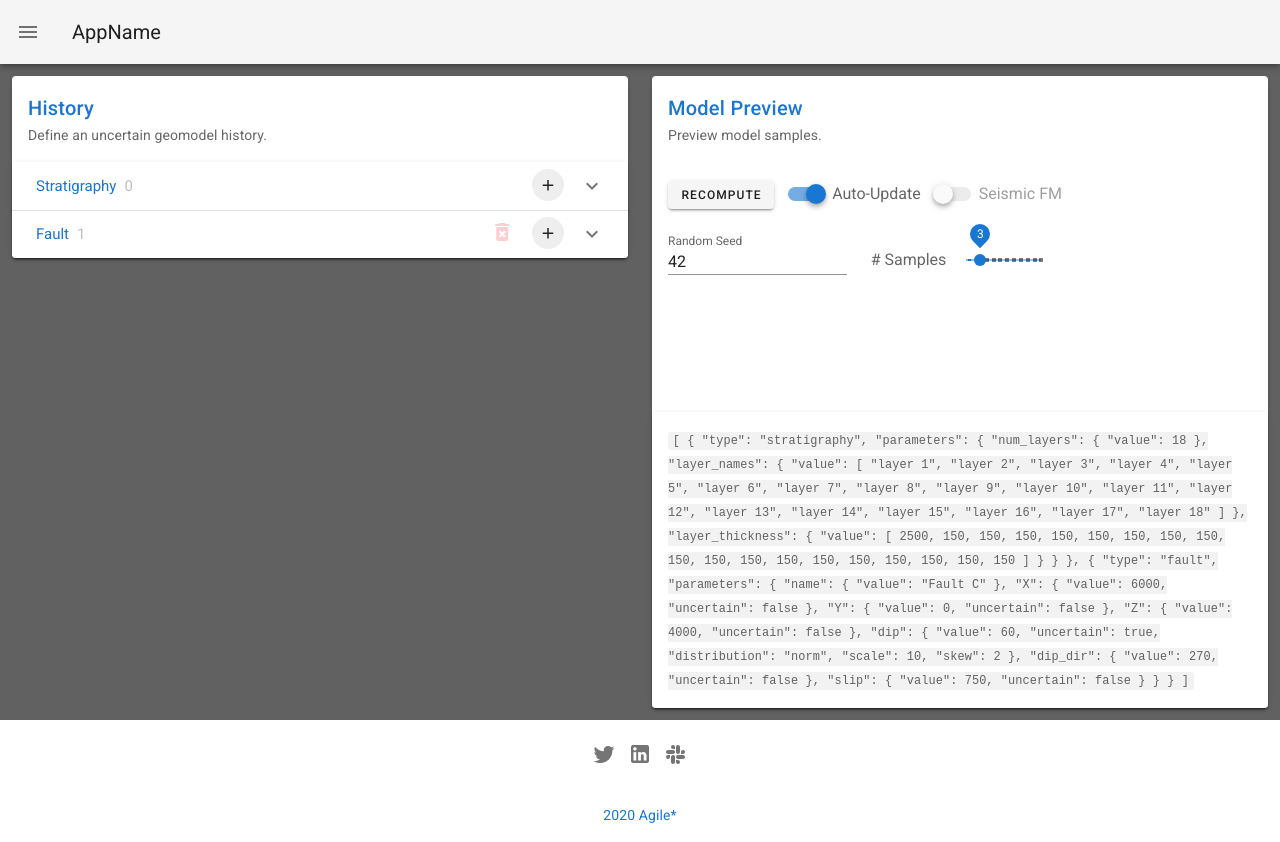
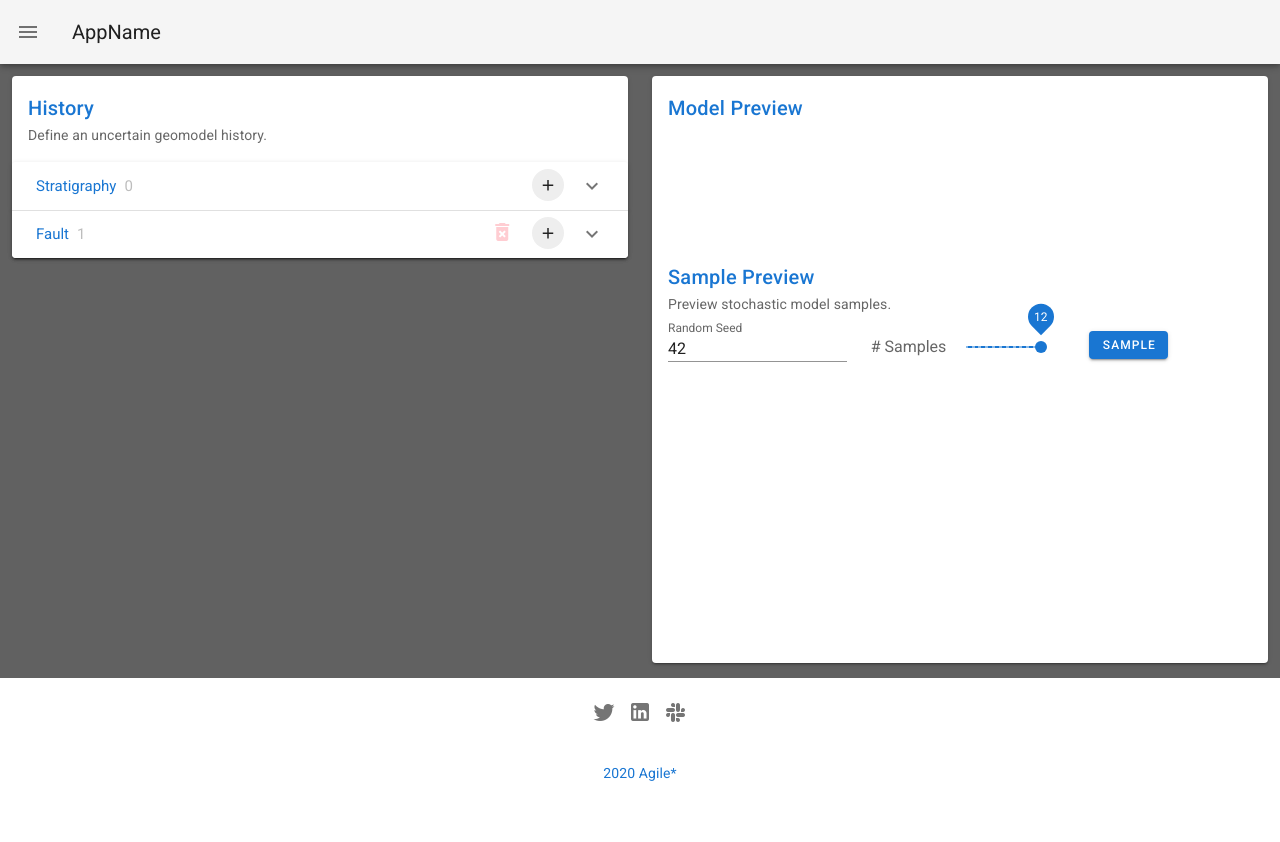
Before and after one commit to agilescientific/modelr2, a Vue app: page /#/model in a window 1280 px wide. After the commit the page ends 800 px from the top, so only its background shows below. Built offline with nearby package versions, Linux system fonts and the light colour scheme.

Commit message:
Fine tuning preview settings

```diff
--- a/src/components/Preview.vue
+++ b/src/components/Preview.vue
@@ -2,17 +2,22 @@
   <div>
     <v-card class="mx-auto">
       <v-card-title class="primary--text">Model Preview</v-card-title>
-      <v-card-subtitle>Preview model samples.</v-card-subtitle>
-      <div class="d-flex flex-row align-center">
-        <v-btn
-          class="ml-4"
-          small
-          @click="handlePreviews()"
-        >Recompute</v-btn>
-        <v-switch v-model="previewAutoReload" class="ml-3" label="Auto-Update"></v-switch>
-        <v-switch v-model="previewSeismic" class="ml-3" label="Seismic FM" disabled></v-switch>
-      </div>
-      <v-card-text>
+<!--      <v-card-subtitle></v-card-subtitle>-->
+      <v-card-text class="py-0">
+        <v-row>
+          <v-col cols="5">
+            <canvas id="canvasPreview"></canvas>
+          </v-col>
+          <v-col></v-col>
+        </v-row>
+      </v-card-text>
+<!--      <div class="d-flex flex-row align-center">-->
+<!--        <v-switch v-model="previewAutoReload" class="ml-3" label="Auto-Update"></v-switch>-->
+<!--        <v-switch v-model="previewSeismic" class="ml-3" label="Seismic FM" disabled></v-switch>-->
+<!--      </div>-->
+      <v-card-title class="primary--text pt-0">Sample Preview</v-card-title>
+      <v-card-subtitle>Preview stochastic model samples.</v-card-subtitle>
+      <v-card-text class="my-0 py-0">
         <v-row>
           <v-col>
             <v-text-field
@@ -30,28 +35,35 @@
               v-model="previewNSamples"
               dense
               ticks="always"
-              tick-size="4"
+              tick-size="3"
               thumb-label="always"
-              :thumb-size="20"
+              :thumb-size="26"
             ></v-slider>
           </v-col>
-          <v-col></v-col>
+          <v-col>
+            <v-btn
+              class="ml-4 primary"
+              dense
+              small
+              @click="handlePreviews()"
+            >Sample</v-btn>
+          </v-col>
         </v-row>
       </v-card-text>
-      <v-card-text>
+      <v-card-text class="py-0">
         <v-row class="">
           <v-col v-for="i in previewNSamples" :key="i" cols="3">
             <canvas :id="'canvasPreview'+i"></canvas>
           </v-col>
         </v-row>
       </v-card-text>
-      <v-card>
-        <v-card-text>
-          <code>
-            {{ events }}
-          </code>
-        </v-card-text>
-      </v-card>
+<!--      <v-card>-->
+<!--        <v-card-text>-->
+<!--          <code>-->
+<!--            {{ events }}-->
+<!--          </code>-->
+<!--        </v-card-text>-->
+<!--      </v-card>-->
      </v-card>
   </div>
 </template>
--- a/src/store/modules/preview.js
+++ b/src/store/modules/preview.js
@@ -6,9 +6,9 @@ const state = {
   direction: 'y',
   position: 'center',
   seed: 42,
-  canvas: 'canvasPreview1',
+  canvas: 'canvasPreview',
   sectionShape: [200, 100],
-  sectionCmap: 'viridis'
+  sectionCmap: 'salinity'
 }
 
 const mutations = {
@@ -44,7 +44,7 @@ const actions = {
           state.section,
           state.sectionShape,
           state.sectionCmap,
-          22,
+          rootState.history.events[0].parameters.num_layers.value,
           false
         )
       }
@@ -66,7 +66,7 @@ const actions = {
       'history/updateHistory', null, {root: true}
     ).then(() => {
       dispatch(
-        'getSectionPlotSection'
+        'getPreviewSection'
       )
     }
     )
--- a/src/store/modules/settings.js
+++ b/src/store/modules/settings.js
@@ -1,7 +1,7 @@
 const state = {
     previewAutoReload: true,
     previewSeismic: false,
-    previewNSamples: 3
+    previewNSamples: 12
 }
 
 const getters = {
```
